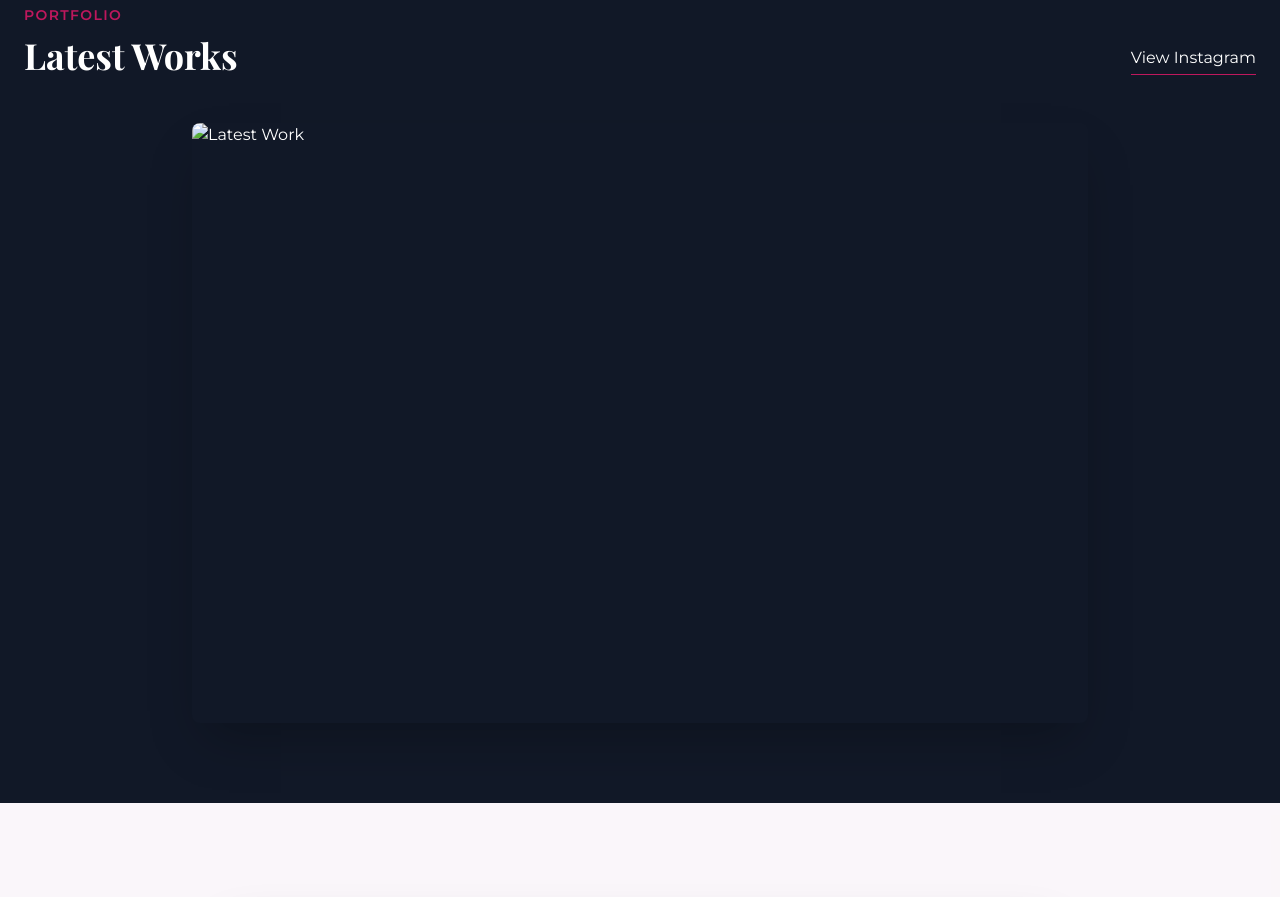
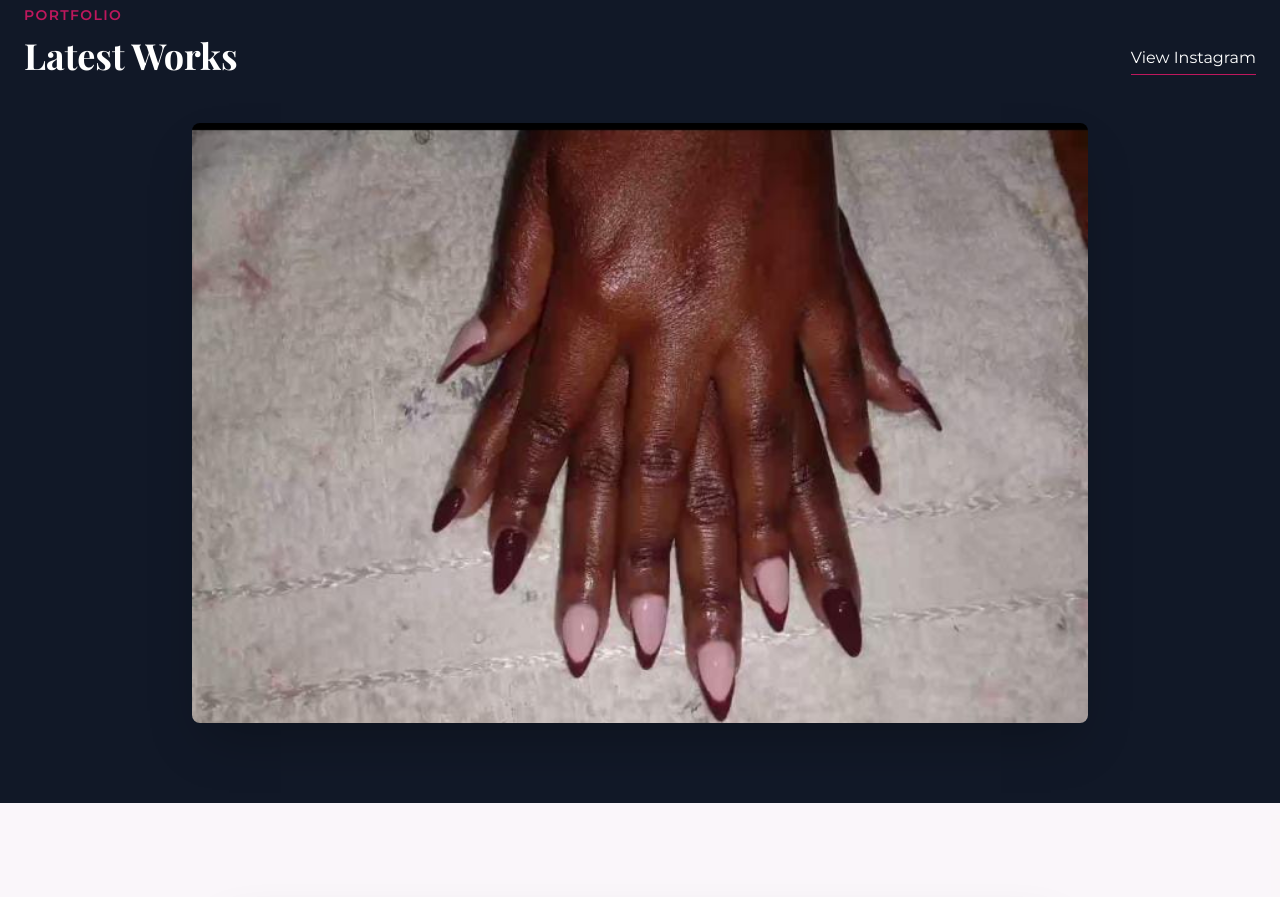
Before and after one commit to frenky869/Rose-Nail-Website, a plain HTML site: page index.html in a window 1280 px wide. Shown: the part 1980-2877 px from the top of the page. Drawn offline with nearby package versions, Linux system fonts and the light colour scheme.

Commit message:
Update image source in index.html

```diff
--- a/index.html
+++ b/index.html
@@ -274,7 +274,7 @@
 
             <!-- Single Image Layout -->
             <div class="relative group overflow-hidden rounded-lg shadow-2xl max-w-4xl mx-auto h-[600px]">
-                <img src=" "width=1200&height=800&nologo=true" alt="Latest Work" class="w-full h-full object-cover transition-transform duration-700 group-hover:scale-105">
+                <img src="nail.jpeg "width=1200&height=800&nologo=true" alt="Latest Work" class="w-full h-full object-cover transition-transform duration-700 group-hover:scale-105">
                 <div class="absolute inset-0 bg-black/40 opacity-0 group-hover:opacity-100 transition-opacity flex items-end p-8">
                     <div>
                         <p class="font-serif text-2xl font-bold">Signature Design</p>
```
